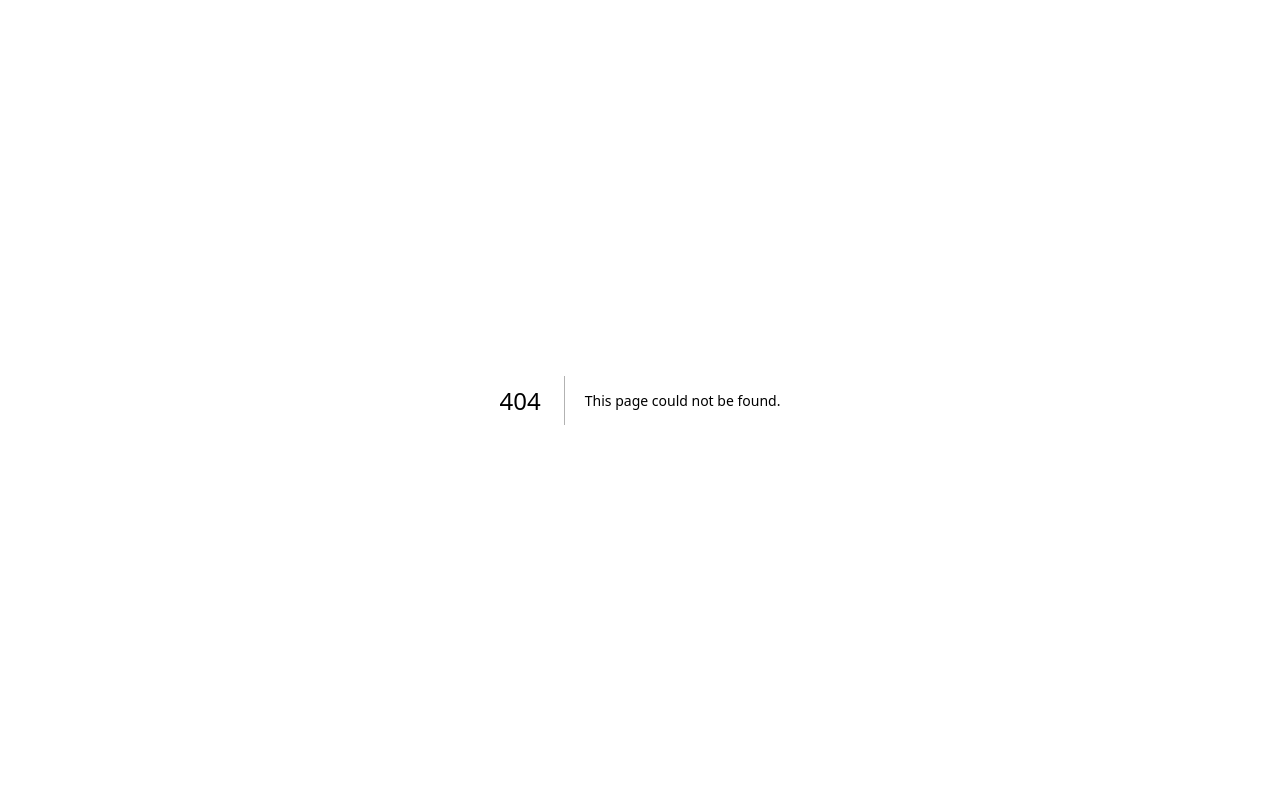
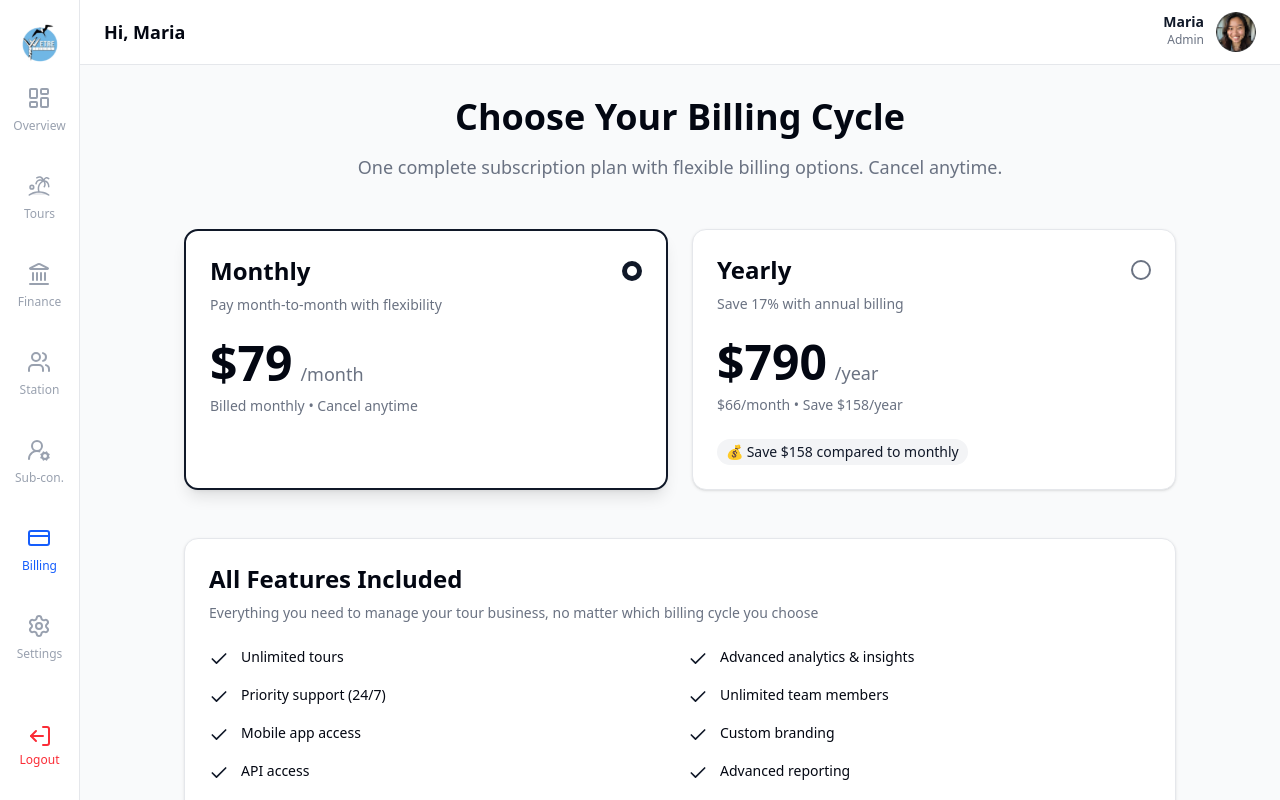
Before and after one commit to suman-chandra-barman/etre-tours-webapp, a Next.js app: page /admin/billing in a window 1280 px wide. Before the commit this address had no page. Built offline with nearby package versions, Linux system fonts and the light colour scheme.

Commit message:
feat: add BillingPage component for subscription management

```diff
--- /dev/null
+++ b/src/app/(main)/admin/billing/page.tsx
@@ -0,0 +1,188 @@
+"use client";
+
+import { useState } from "react";
+import {
+  Card,
+  CardContent,
+  CardDescription,
+  CardFooter,
+  CardHeader,
+  CardTitle,
+} from "@/components/ui/card";
+import { Button } from "@/components/ui/button";
+import { Badge } from "@/components/ui/badge";
+import { Check } from "lucide-react";
+
+type BillingCycle = "monthly" | "yearly";
+
+const subscriptionFeatures = [
+  "Unlimited tours",
+  "Advanced analytics & insights",
+  "Priority support (24/7)",
+  "Unlimited team members",
+  "Mobile app access",
+  "Custom branding",
+  "API access",
+  "Advanced reporting",
+  "Multi-location support",
+  "All future updates included",
+];
+
+const MONTHLY_PRICE = 79;
+const YEARLY_PRICE = 790;
+
+function BillingPage() {
+  const [billingCycle, setBillingCycle] = useState<BillingCycle>("monthly");
+
+  const currentPrice =
+    billingCycle === "monthly" ? MONTHLY_PRICE : YEARLY_PRICE;
+  const monthlyCost = MONTHLY_PRICE * 12;
+  const savingsPercent = Math.round(
+    ((monthlyCost - YEARLY_PRICE) / monthlyCost) * 100,
+  );
+  const monthlySavings = monthlyCost - YEARLY_PRICE;
+
+  return (
+    <div className="container mx-auto px-4 py-8 max-w-5xl">
+      {/* Header Section */}
+      <div className="text-center mb-12">
+        <h1 className="text-4xl font-bold mb-4">Choose Your Billing Cycle</h1>
+        <p className="text-muted-foreground text-lg mb-8">
+          One complete subscription plan with flexible billing options. Cancel
+          anytime.
+        </p>
+      </div>
+
+      {/* Billing Options */}
+      <div className="grid grid-cols-1 md:grid-cols-2 gap-6 mb-12">
+        {/* Monthly Package */}
+        <Card
+          className={`relative cursor-pointer transition-all ${
+            billingCycle === "monthly"
+              ? "border-primary border-2 shadow-lg"
+              : "hover:border-primary/50"
+          }`}
+          onClick={() => setBillingCycle("monthly")}
+        >
+          <CardHeader>
+            <div className="flex items-center justify-between">
+              <CardTitle className="text-2xl">Monthly</CardTitle>
+              <div
+                className={`w-5 h-5 rounded-full border-2 flex items-center justify-center ${
+                  billingCycle === "monthly"
+                    ? "border-primary bg-primary"
+                    : "border-muted-foreground"
+                }`}
+              >
+                {billingCycle === "monthly" && (
+                  <div className="w-2.5 h-2.5 rounded-full bg-white" />
+                )}
+              </div>
+            </div>
+            <CardDescription>
+              Pay month-to-month with flexibility
+            </CardDescription>
+          </CardHeader>
+
+          <CardContent>
+            <div className="mb-6">
+              <div className="flex items-baseline gap-2">
+                <span className="text-5xl font-bold">${MONTHLY_PRICE}</span>
+                <span className="text-muted-foreground text-lg">/month</span>
+              </div>
+              <p className="text-sm text-muted-foreground mt-2">
+                Billed monthly • Cancel anytime
+              </p>
+            </div>
+          </CardContent>
+        </Card>
+
+        {/* Yearly Package */}
+        <Card
+          className={`relative cursor-pointer transition-all ${
+            billingCycle === "yearly"
+              ? "border-primary border-2 shadow-lg"
+              : "hover:border-primary/50"
+          }`}
+          onClick={() => setBillingCycle("yearly")}
+        >
+          {billingCycle === "yearly" && (
+            <div className="absolute -top-3 left-1/2 -translate-x-1/2">
+              <Badge className="px-4 py-1">Best Value</Badge>
+            </div>
+          )}
+
+          <CardHeader>
+            <div className="flex items-center justify-between">
+              <CardTitle className="text-2xl">Yearly</CardTitle>
+              <div
+                className={`w-5 h-5 rounded-full border-2 flex items-center justify-center ${
+                  billingCycle === "yearly"
+                    ? "border-primary bg-primary"
+                    : "border-muted-foreground"
+                }`}
+              >
+                {billingCycle === "yearly" && (
+                  <div className="w-2.5 h-2.5 rounded-full bg-white" />
+                )}
+              </div>
+            </div>
+            <CardDescription>
+              Save {savingsPercent}% with annual billing
+            </CardDescription>
+          </CardHeader>
+
+          <CardContent>
+            <div className="mb-6">
+              <div className="flex items-baseline gap-2">
+                <span className="text-5xl font-bold">${YEARLY_PRICE}</span>
+                <span className="text-muted-foreground text-lg">/year</span>
+              </div>
+              <p className="text-sm text-muted-foreground mt-2">
+                ${Math.round(YEARLY_PRICE / 12)}/month • Save ${monthlySavings}
+                /year
+              </p>
+            </div>
+
+            <Badge variant="secondary" className="text-sm">
+              💰 Save ${monthlySavings} compared to monthly
+            </Badge>
+          </CardContent>
+        </Card>
+      </div>
+
+      {/* Features Section */}
+      <Card className="mb-12">
+        <CardHeader>
+          <CardTitle className="text-2xl">All Features Included</CardTitle>
+          <CardDescription>
+            Everything you need to manage your tour business, no matter which
+            billing cycle you choose
+          </CardDescription>
+        </CardHeader>
+        <CardContent>
+          <div className="grid grid-cols-1 md:grid-cols-2 gap-4">
+            {subscriptionFeatures.map((feature, index) => (
+              <div key={index} className="flex items-start gap-3">
+                <Check className="h-5 w-5 text-primary shrink-0 mt-0.5" />
+                <span className="text-sm">{feature}</span>
+              </div>
+            ))}
+          </div>
+        </CardContent>
+        <CardFooter className="flex flex-col gap-4">
+          <Button className="w-full" size="lg">
+            Subscribe {billingCycle === "monthly" ? "Monthly" : "Yearly"} - $
+            {currentPrice}
+            {billingCycle === "yearly" ? "/year" : "/month"}
+          </Button>
+          <p className="text-xs text-muted-foreground text-center">
+            14-day free trial • No credit card required • Cancel anytime
+          </p>
+        </CardFooter>
+      </Card>
+    </div>
+  );
+}
+
+export default BillingPage;
--- a/src/constants/roleBaseNavLinks.tsx
+++ b/src/constants/roleBaseNavLinks.tsx
@@ -8,6 +8,7 @@ import {
   UserRoundCog,
   Ticket,
   ChartLine,
+  CreditCard,
 } from "lucide-react";
 import { TUserRole } from "@/types";
 import { PiIslandDuotone } from "react-icons/pi";
@@ -68,6 +69,11 @@ export const roleBaseNavLinks: Record<TUserRole, NavLink[]> = {
       href: "/admin/subcontractor",
       label: "Sub-con.",
       icon: <UserRoundCog className="w-6 h-6 mb-1" />,
+    },
+    {
+      href: "/admin/billing",
+      label: "Billing",
+      icon: <CreditCard className="w-6 h-6 mb-1" />,
     },
     {
       href: "/admin/setting",
```
